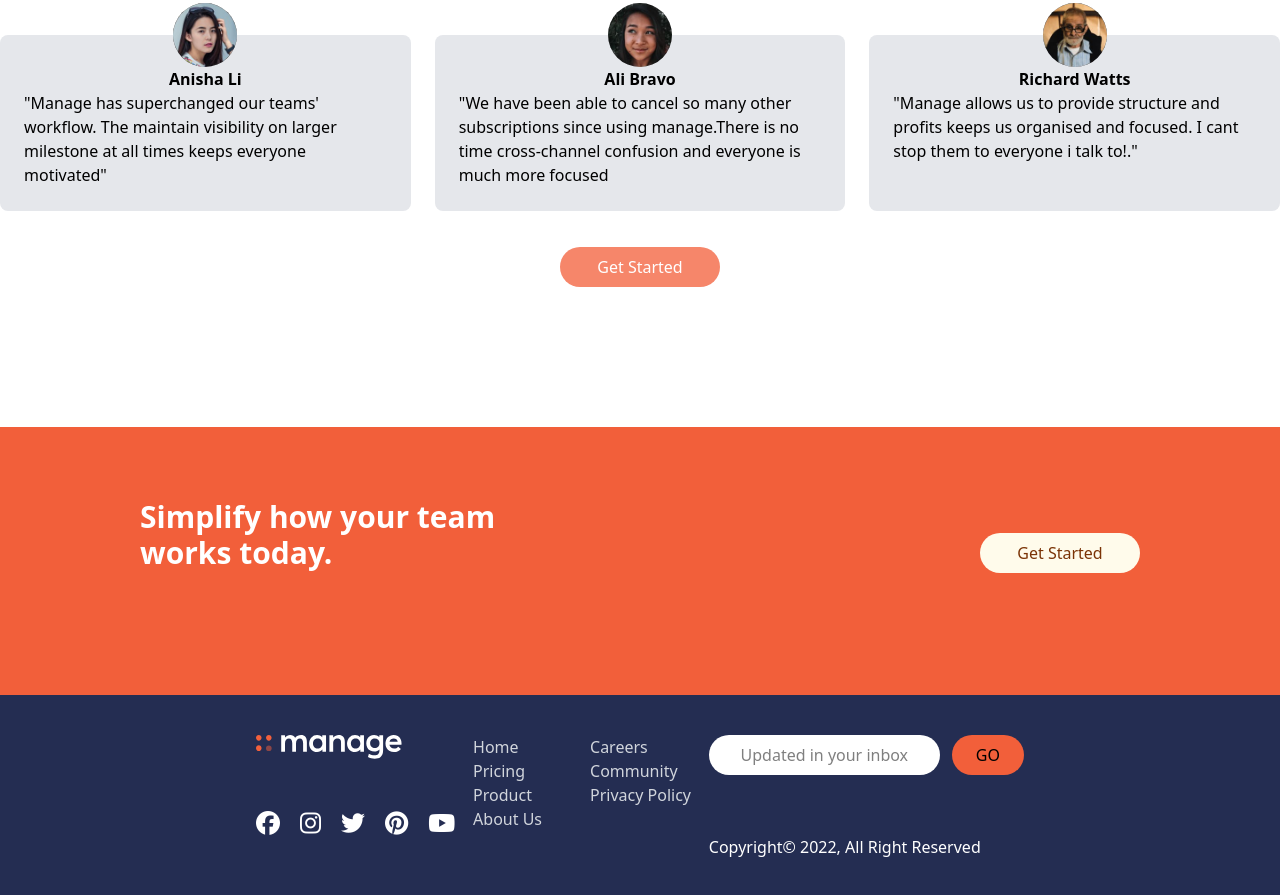
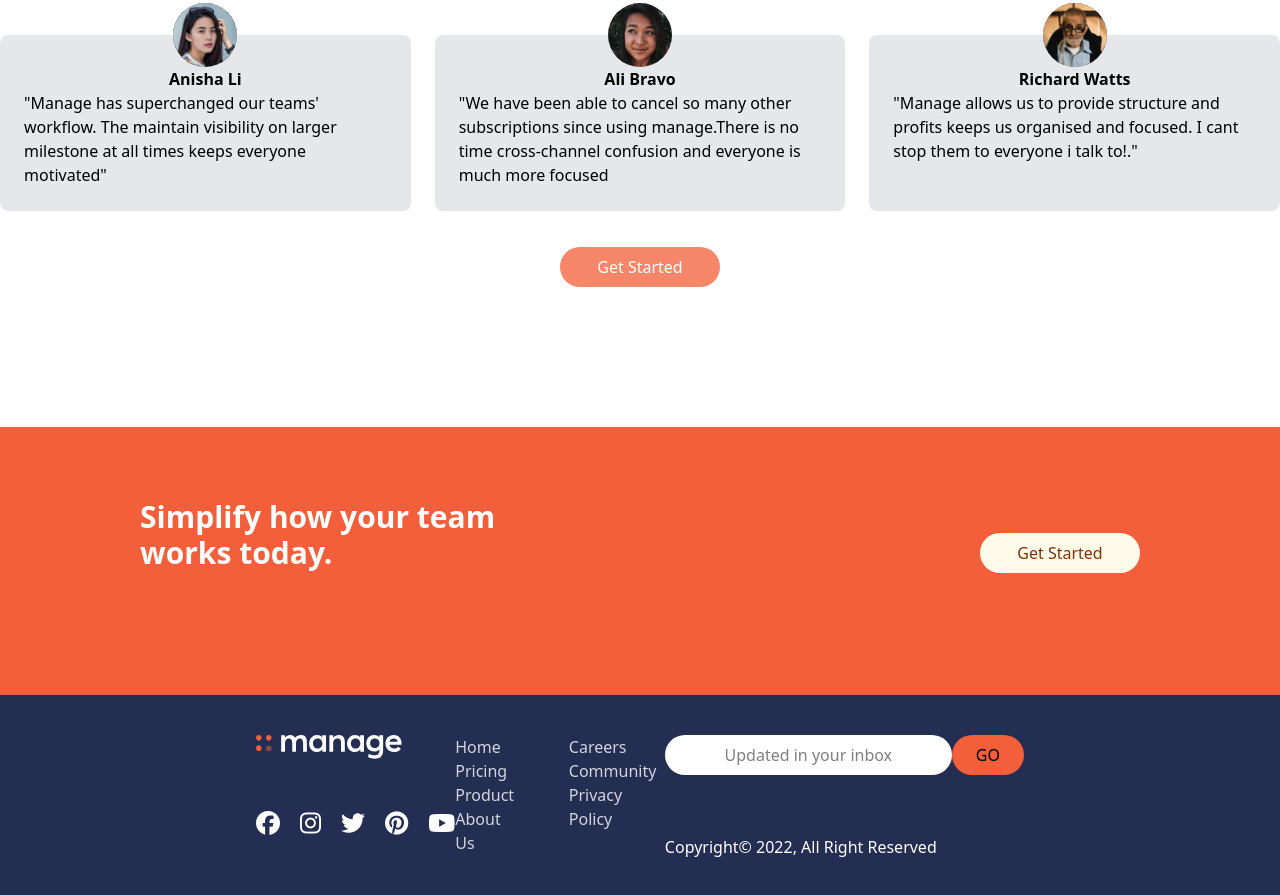
Before and after one commit to augustineutuk/Tailwindcss-Management, a website: page dist/index.html in a window 1280 px wide. Shown: the part 1394-2289 px from the top of the page. Drawn offline with Linux system fonts and the light colour scheme.

Commit message:
first commit

```diff
--- a/dist/index.html
+++ b/dist/index.html
@@ -194,10 +194,10 @@
 
  <footer class="bg-darkBlue">
   <!-- footer container -->
-   <div class="container mx-auto flex flex-col-reverse justify-between px-26 md:px-32 py-10 space-y-8 md:flex-row md:space-y-0">
+   <div class="container mx-auto flex flex-col-reverse justify-between px-0 md:px-32 py-10 space-y-8 md:flex-row md:space-y-0">
     <!-- Social links -->
 
-     <div class="flex flex-col-reverse item-center justify-around space-y-0 md:items-start md:flex-col md:space-y-13">
+     <div class="flex flex-col-reverse item-center justify-around space-y-23 md:items-start md:flex-col md:space-y-13">
       <!-- Copy right link -->
 
       <div class="mx-auto my-6 text-center text-white md:hidden">
@@ -229,7 +229,7 @@
         </div>
 
      <!-- List container -->
-      <div class="flex justify-around mt-6 md:mt-0 space-x-28 md:space-x-12 text-gray-300">
+      <div class="flex justify-around space-x-10 mt-6 md:mt-0 md:space-x-12 text-gray-300">
         <!-- IST LIST -->
       <div class=" flex flex-col">
         <a href="#">Home</a>
@@ -250,9 +250,9 @@
 
      <!-- the third div -->
       <div class="flex flex-col justify-between">
-        <form action="">
-          <div class="flex space-x-3">
-            <input class="flex-1 py-2 text-center rounded-full focus:outline-none bg-white" type="text" placeholder="Updated in your inbox">
+        <form action="" class="flex justify-center">
+          <div class="flex space-x-2">
+            <input class="flex-1 py-2 text-center px-7 rounded-full focus:outline-none bg-white" type="text" placeholder="Updated in your inbox">
             <button class="rounded-full bg-brightRed px-6 py-2 hover:bg-brightRedLight focus:outline-none">GO</button>
          </form>
 
```
Also changed, not shown: package.json (+5 -2 lines), dist/style.css, 1 other file.
